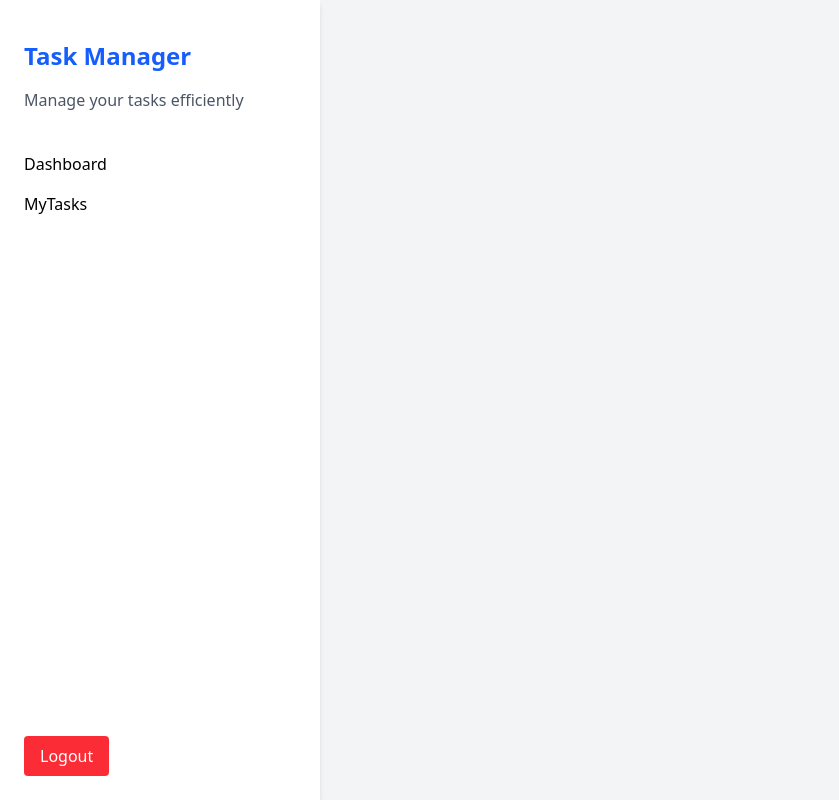
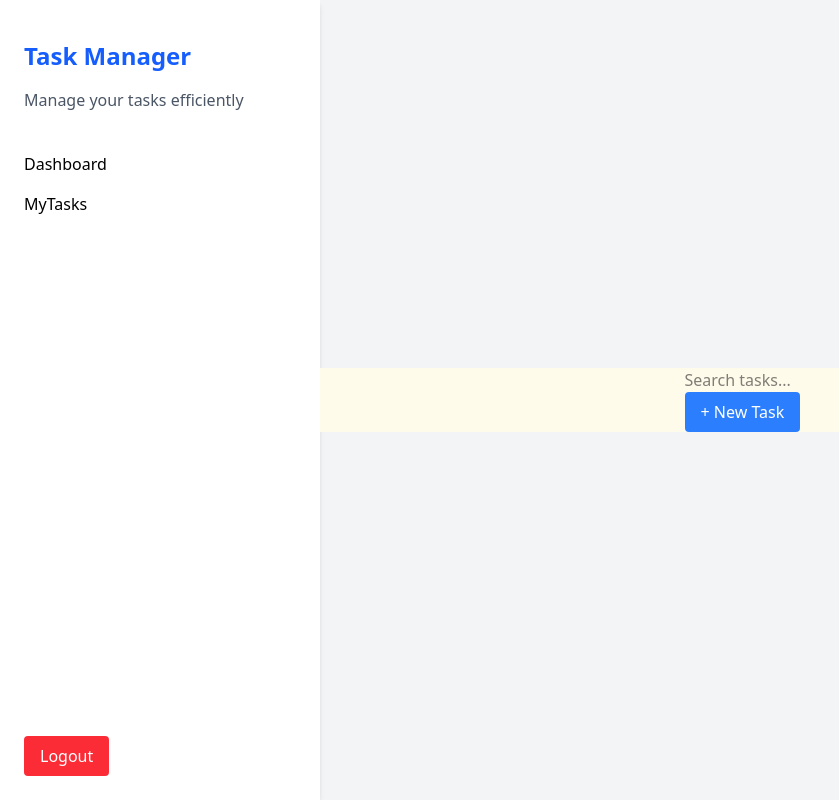
Before and after one commit to Safdari10/task-manager, a Next.js app in the folder frontend/: page /dashboard in a window 1280 px wide. Shown: the whole page, without its empty margins (0-839 px from the left). Built offline with nearby package versions, Linux system fonts and the light colour scheme.

Commit message:
Adds top bar to dashboard layout
Introduces a top bar component to the dashboard for improved navigation and structure. Lays groundwork for placing additional controls or information at the top of the main content area.

```diff
--- a/frontend/src/app/dashboard/page.tsx
+++ b/frontend/src/app/dashboard/page.tsx
@@ -1,6 +1,7 @@
 "use client";
 
 import SidePanel from "./components/SidePanel";
+import TopBar from "./components/TopBar";
 
 const TaskManager = () => {
   return (
@@ -8,7 +9,10 @@ const TaskManager = () => {
       <div className="w-1/4 bg-white h-screen p-6 shadow-md">
         <SidePanel />
       </div>
-      <main className="flex-row align-center justify-center bg-amber-50"></main>
+      <main className="w-3/4 flex align-center justify-center bg-amber-50">
+        <TopBar />
+        {/* Main content goes here */}
+      </main>
     </div>
   );
 };
```
